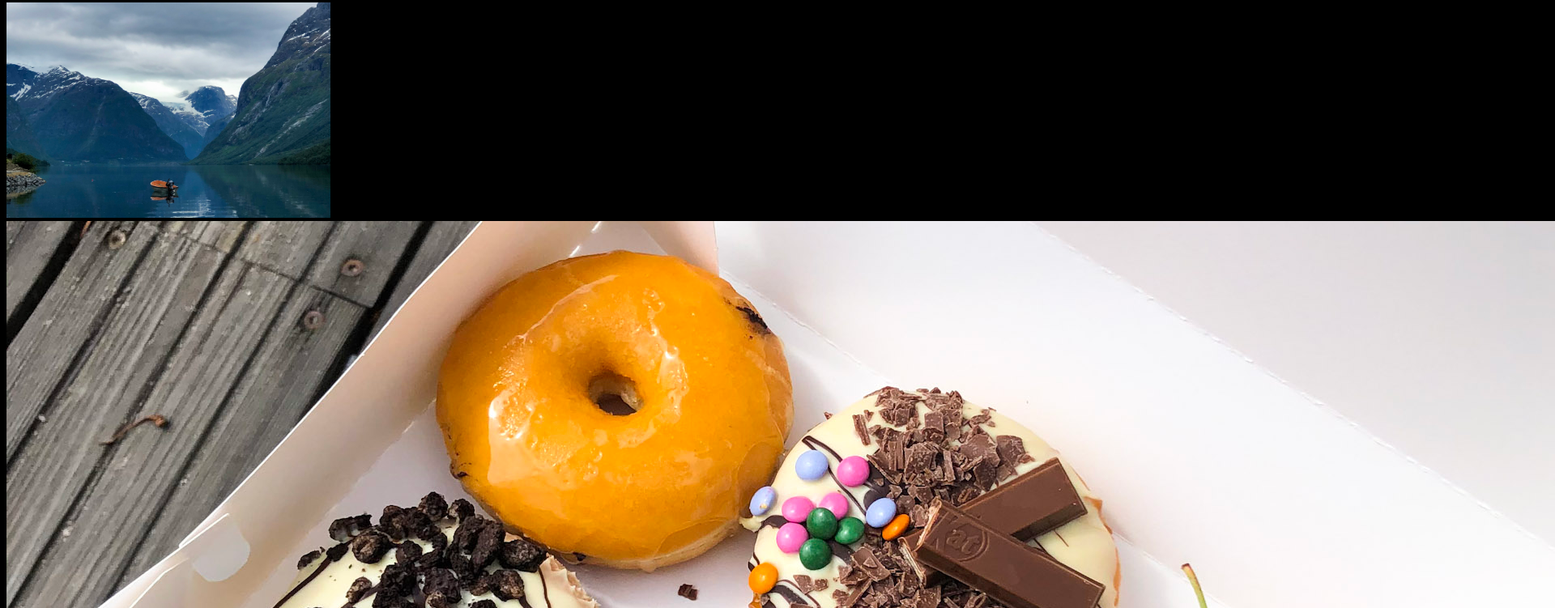
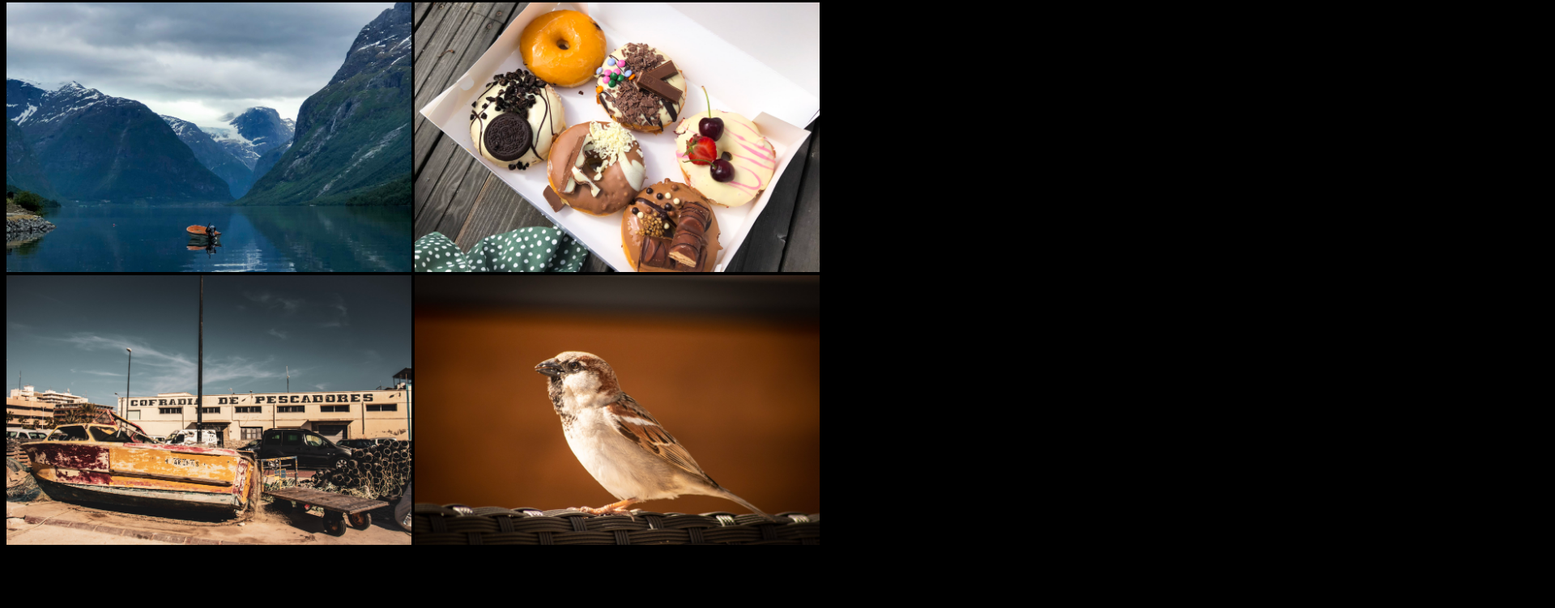
Before and after one commit to malinun/Oblig2, a plain HTML site: page index.html in a window 1280 px wide. Shown: the part 125-876 px from the top of the page at 81% size, 1920 px wide, since content can reach past the window. After the commit the page ends 810 px from the top, so only its background shows below. Drawn offline with Linux system fonts and the light colour scheme.

Commit message:
Update Oblig2A.css

```diff
--- a/Oblig2A.css
+++ b/Oblig2A.css
@@ -1,6 +1,15 @@
 
 img.A {
-    max-width: 400px;
+    max-width: 500px;
+}
+img.B {
+    max-width: 500px;
+}
+img.C {
+    max-width: 500px;
+}
+img.D {
+    max-width: 500px;
 }
 
 body {
```
